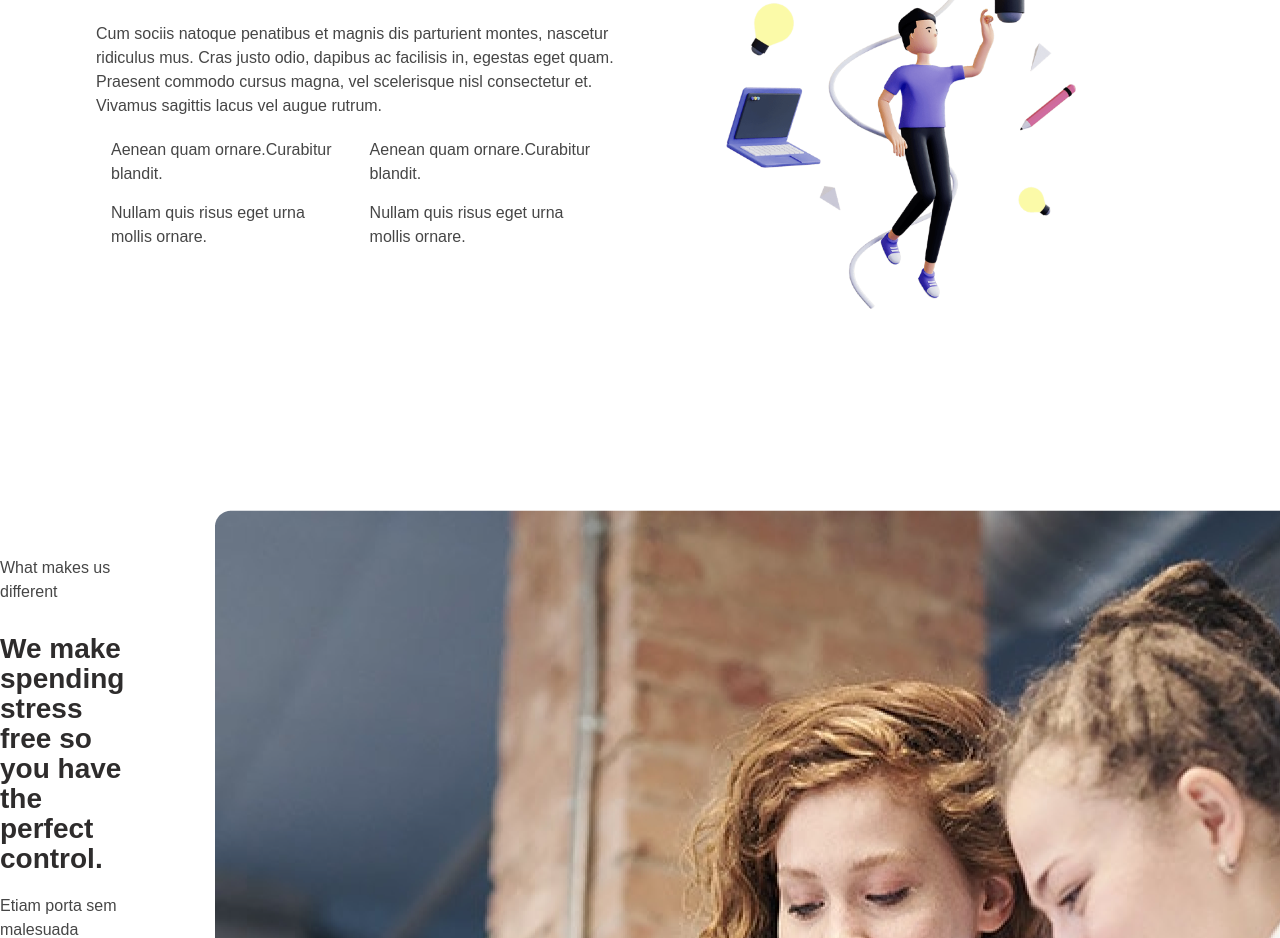
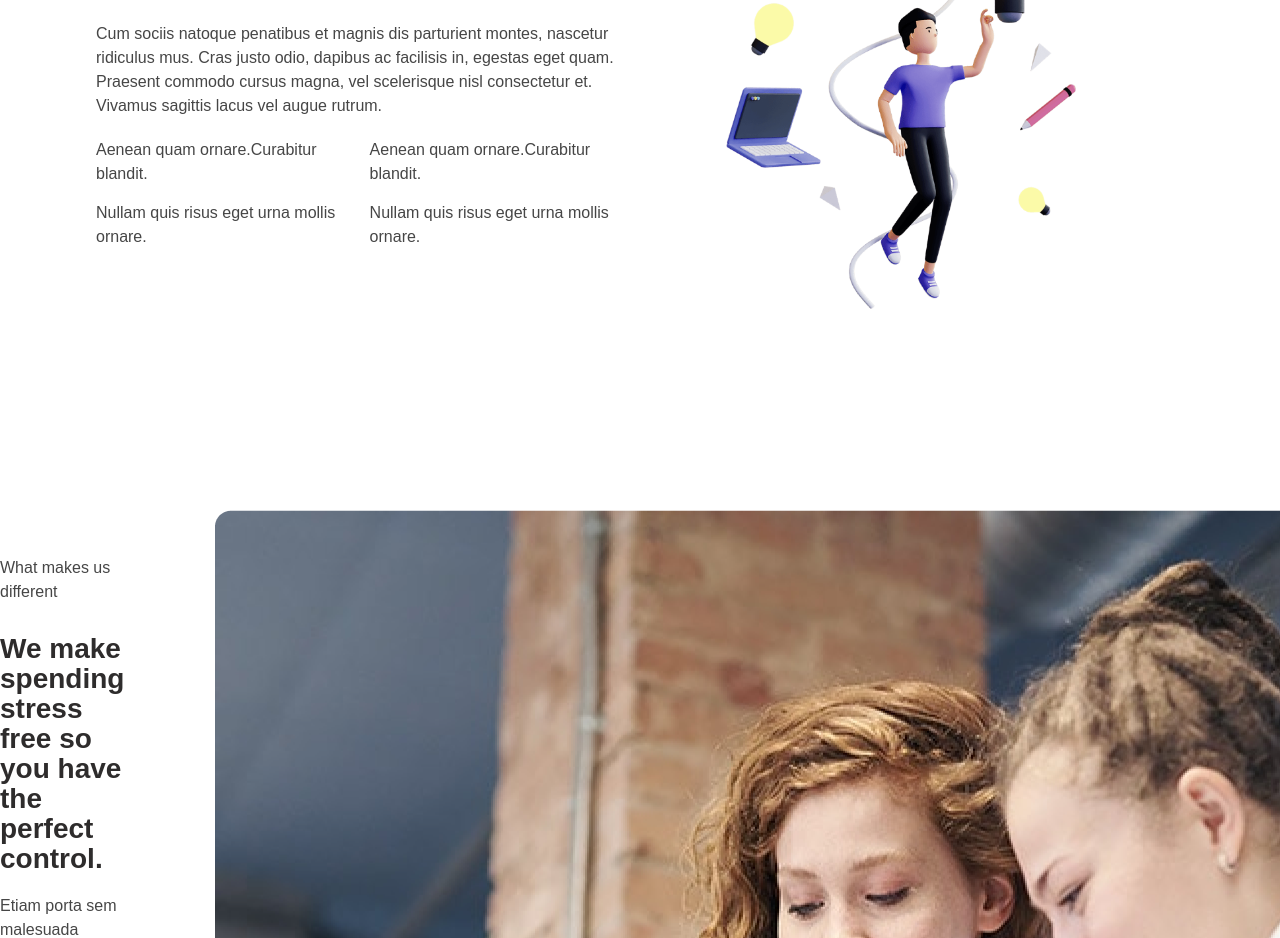
Before and after one commit to Hizmy-M/React-Projects, a React (Vite) app in the folder 05.terraConnect-web/: page / in a window 1280 px wide. Shown: the part 1480-2418 px from the top of the page. Built offline with nearby package versions, Linux system fonts and the light colour scheme; a web font is replaced by a local one.

Commit message:
removed padding in featuresection list

```diff
--- a/05.terraConnect-web/src/index.css
+++ b/05.terraConnect-web/src/index.css
@@ -367,10 +367,7 @@ body {
   align-items: center;
 }
 
-/* section one */
-.section__o-list  {
-  padding: 0 15px;
-}
+
 
 /* hero section - end */
 /* ----------------------------------------------------------------------------------------------- */
```
